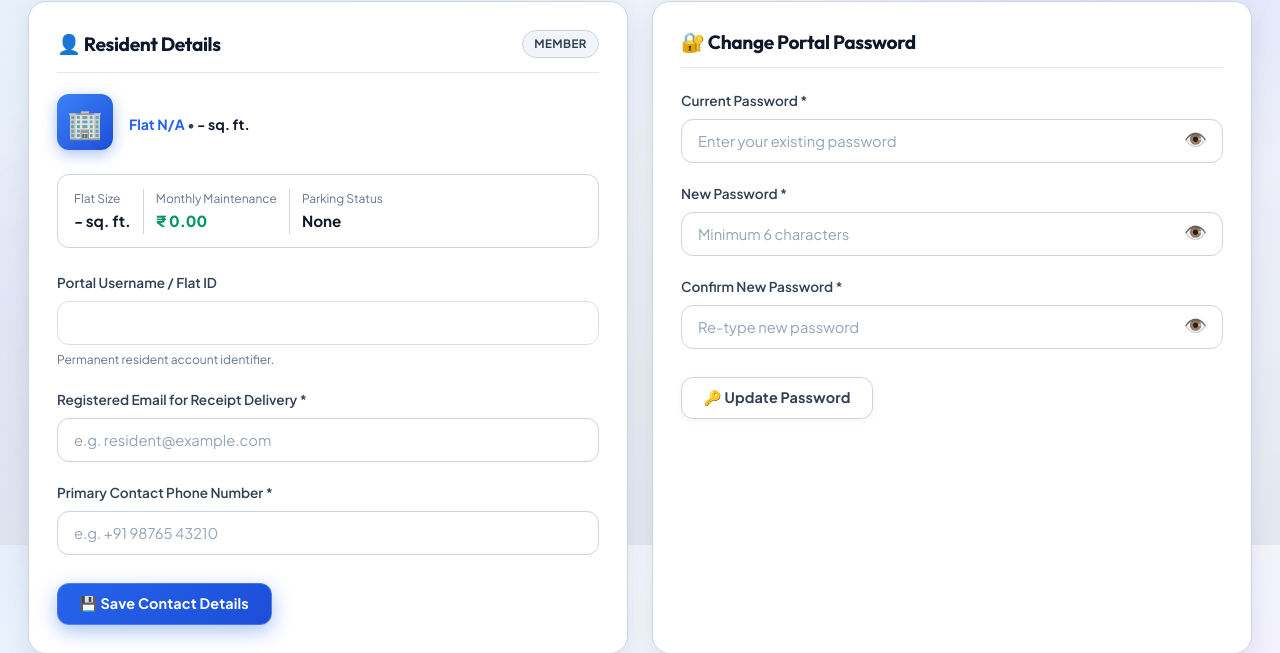
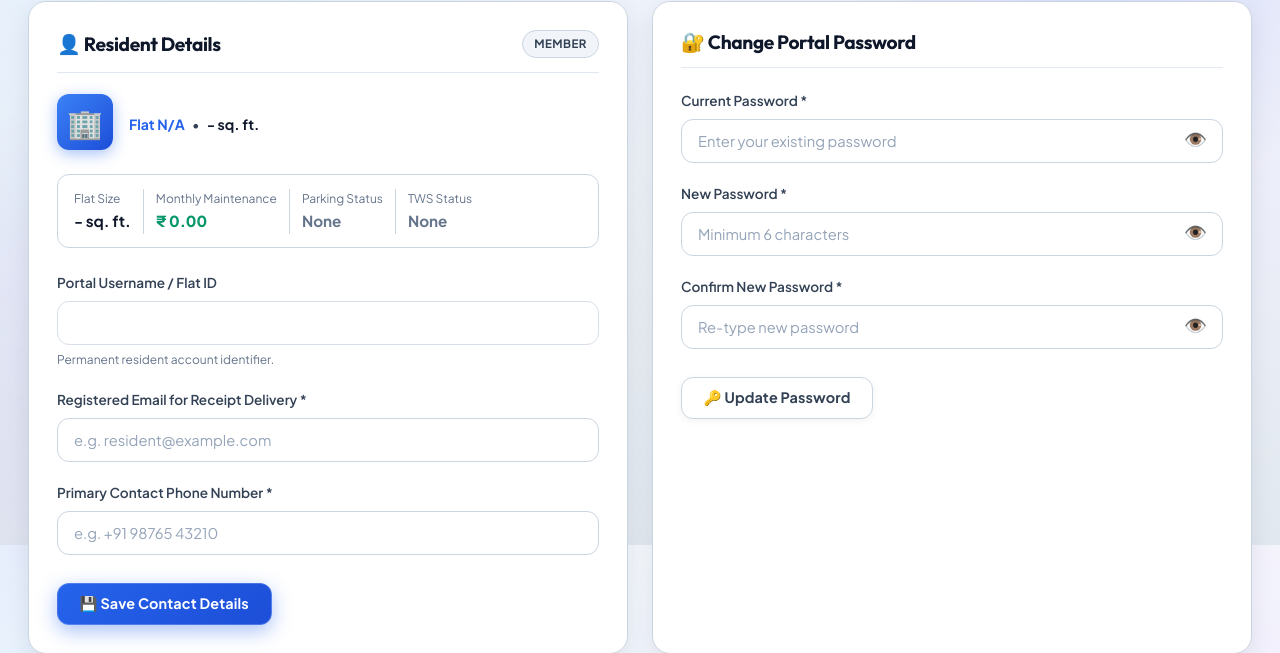
Before and after one commit to hiitzsdg/sddra-portal, a Python web app: template templates/profile.html in a window 1280 px wide. Shown: the part 255-908 px from the top of the page. Run offline with Jinja, Linux system fonts and the light colour scheme; the template is opened without the code that fills it, so the values that code supplies are empty.

Commit message:
Display TWS Two-Wheeler parking status on Profile page along with CPS Parking Status

```diff
--- a/templates/profile.html
+++ b/templates/profile.html
@@ -26,16 +26,19 @@
                 <h3 class="text-main" style="font-size: 1.25rem; margin-bottom: 0.2rem;">
                     {{ member.member_name if member else current_user.name }}
                 </h3>
-                <p class="text-secondary" style="font-size: 0.88rem; margin: 0;">
+                <p class="text-secondary" style="font-size: 0.88rem; margin: 0; display: flex; align-items: center; gap: 0.45rem; flex-wrap: wrap;">
                     {% if member and member.flat_no %}
                     <strong class="text-highlight-blue">Flat {{ member.flat_no }}</strong> &bull;
                     <strong class="text-main">{{ member.RvsdFlatSize or '-' }} sq. ft.</strong>
                     {% if member.cps_owner and member.car_parking_space %}
                     &bull; <span class="badge badge-info" style="font-size: 0.75rem;">CPS: {{ member.car_parking_space }}</span>
                     {% endif %}
+                    {% if member.tws_owner or (member.tws_count and member.tws_count > 0) %}
+                    &bull; <span class="badge badge-success" style="font-size: 0.75rem;">TWS: {{ member.tws_count or 1 }} Space{% if (member.tws_count or 1) > 1 %}s{% endif %}</span>
+                    {% endif %}
                     {% else %}
                     <strong class="text-highlight-blue">Flat {{ current_user.flat_no or 'N/A' }}</strong> &bull;
-                    <strong class="text-main">{{ current_user.sq_feet or member.RvsdFlatSize or '-' }} sq. ft.</strong>
+                    <strong class="text-main">{{ current_user.sq_feet or (member.RvsdFlatSize if member else '-') }} sq. ft.</strong>
                     {% endif %}
                 </p>
             </div>
@@ -61,7 +64,20 @@
                     {% if member and member.cps_owner %}
                     CPS {{ member.car_parking_space }}
                     {% else %}
-                    None
+                    <span class="text-muted">None</span>
+                    {% endif %}
+                </strong>
+            </div>
+            <div style="border-left: 1px solid var(--surface-border); padding-left: 0.75rem;">
+                <span class="text-muted" style="font-size: 0.75rem; display: block;">TWS Status</span>
+                <strong class="text-main" style="font-size: 0.95rem;">
+                    {% if member and (member.tws_owner or (member.tws_count and member.tws_count > 0)) %}
+                    <span class="text-highlight-blue">{{ member.tws_count or 1 }} Space{% if (member.tws_count or 1) > 1 %}s{% endif %}</span>
+                    {% if member.tws_charges %}
+                    <span style="font-size: 0.8rem; color: var(--text-muted); font-weight: 500;">(₹{{ "{:,.0f}".format(member.tws_charges) }})</span>
+                    {% endif %}
+                    {% else %}
+                    <span class="text-muted">None</span>
                     {% endif %}
                 </strong>
             </div>
```
